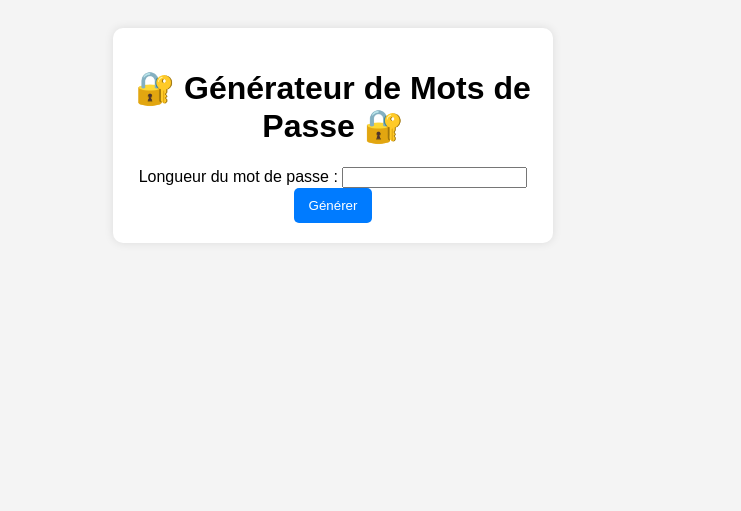
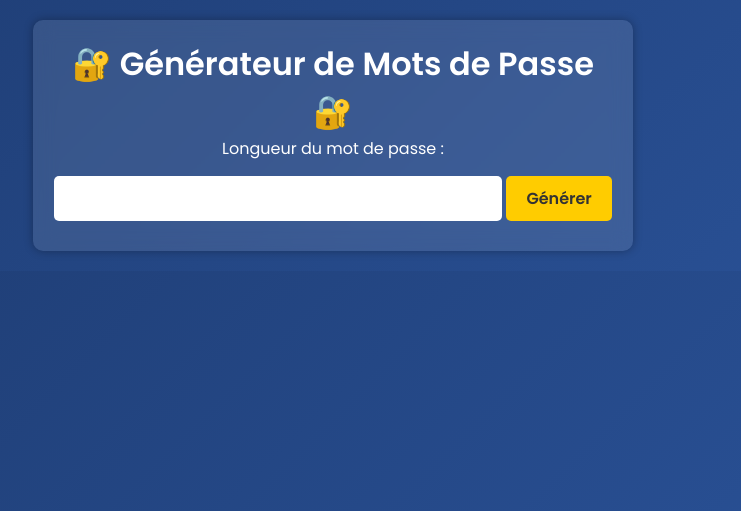
Before and after one commit to adxlinxx/GenPass, a Flask app: page / in a window 1280 px wide. Shown: the top 511 px of the page, without its empty margins (307-1048 px from the left). Run offline with Flask 3, Linux system fonts and the light colour scheme.

Commit message:
Mise à jour du CSS

```diff
--- a/static/styles.css
+++ b/static/styles.css
@@ -1,32 +1,67 @@
+/* Importation d'une belle police Google Fonts */
+@import url('https://fonts.googleapis.com/css2?family=Poppins:wght@300;400;600&display=swap');
+
+/* Réinitialisation des styles et application de la police */
+* {
+    margin: 0;
+    padding: 0;
+    box-sizing: border-box;
+    font-family: 'Poppins', sans-serif;
+}
+
 body {
-    font-family: Arial, sans-serif;
+    background: linear-gradient(135deg, #1e3c72, #2a5298);
+    color: #ffffff;
     text-align: center;
-    background-color: #f4f4f4;
     padding: 20px;
 }
 
 .container {
-    background: white;
+    max-width: 600px;
+    margin: auto;
+    background: rgba(255, 255, 255, 0.1);
     padding: 20px;
     border-radius: 10px;
-    box-shadow: 0px 0px 10px rgba(0, 0, 0, 0.1);
-    max-width: 400px;
-    margin: auto;
+    box-shadow: 0px 0px 10px rgba(0, 0, 0, 0.3);
+    backdrop-filter: blur(10px);
+}
+
+h1 {
+    font-size: 2rem;
+    font-weight: 600;
 }
 
 button {
-    background-color: #007bff;
-    color: white;
+    background: #ffcc00;
+    color: #333;
     border: none;
-    padding: 10px 15px;
+    padding: 10px 20px;
+    margin-top: 15px;
     border-radius: 5px;
+    font-size: 1rem;
+    font-weight: 600;
     cursor: pointer;
+    transition: 0.3s;
 }
 
-.result {
-    margin-top: 20px;
-    font-size: 18px;
-    background: #e3f2fd;
+button:hover {
+    background: #ffaa00;
+    transform: scale(1.05);
+}
+
+input {
+    width: 80%;
     padding: 10px;
+    margin: 10px 0;
+    border: none;
     border-radius: 5px;
+    outline: none;
+    font-size: 1rem;
 }
+
+/* Responsive Design */
+@media (max-width: 600px) {
+    .container {
+        width: 90%;
+    }
+}
```
